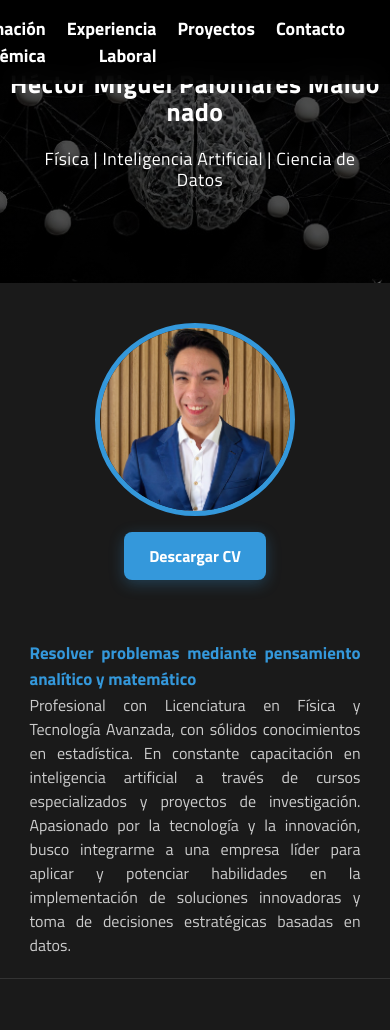
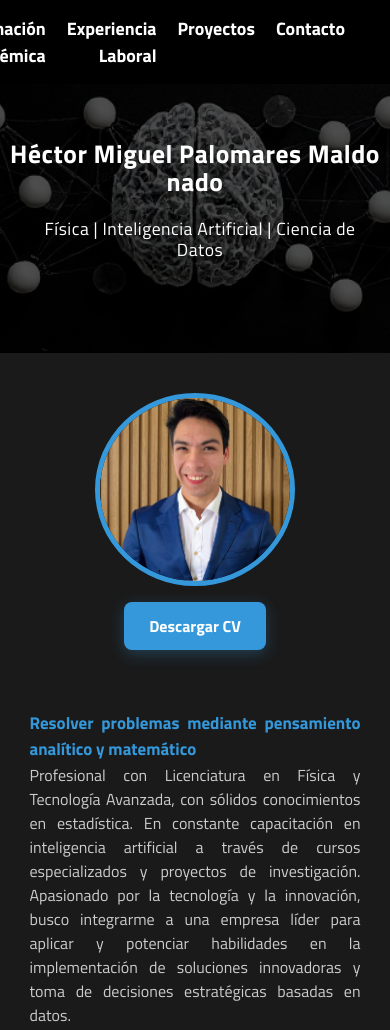
Before and after one commit to HectorPalomares1905/myportafoleo, a plain HTML site: page index.html in a window 390 px wide. Shown: the top 1030 px of the page. Drawn offline with nearby package versions, Linux system fonts and the light colour scheme; some packages are replaced by stand-ins of ours.

Commit message:
Update estilo.css

```diff
--- a/estilo.css
+++ b/estilo.css
@@ -990,6 +990,8 @@ html{
 }
 
 /* SECCION RESPONSIVE */
+
+/* SECCION RESPONSIVE */
 @media screen and (max-width: 1024px) {
     .inicio .contenido-seccion .info h1{
         font-size: 2.5rem;
@@ -1002,6 +1004,10 @@ html{
 }
 
 @media screen and (max-width: 768px) {
+    .inicio .contenido-seccion .info{
+        padding-bottom: 130px;
+        padding-top: 120px;
+    }
     .inicio .contenido-seccion .info h1{
         font-size: 2rem;
         letter-spacing: 1px;
@@ -1021,7 +1027,7 @@ html{
 @media screen and (max-width: 480px) {
     .inicio .contenido-seccion .info{
         padding-bottom: 80px;
-        padding-top: 30px;
+        padding-top: 100px;
     }
     .inicio .contenido-seccion .info h1{
         font-size: 1.6rem;
```
